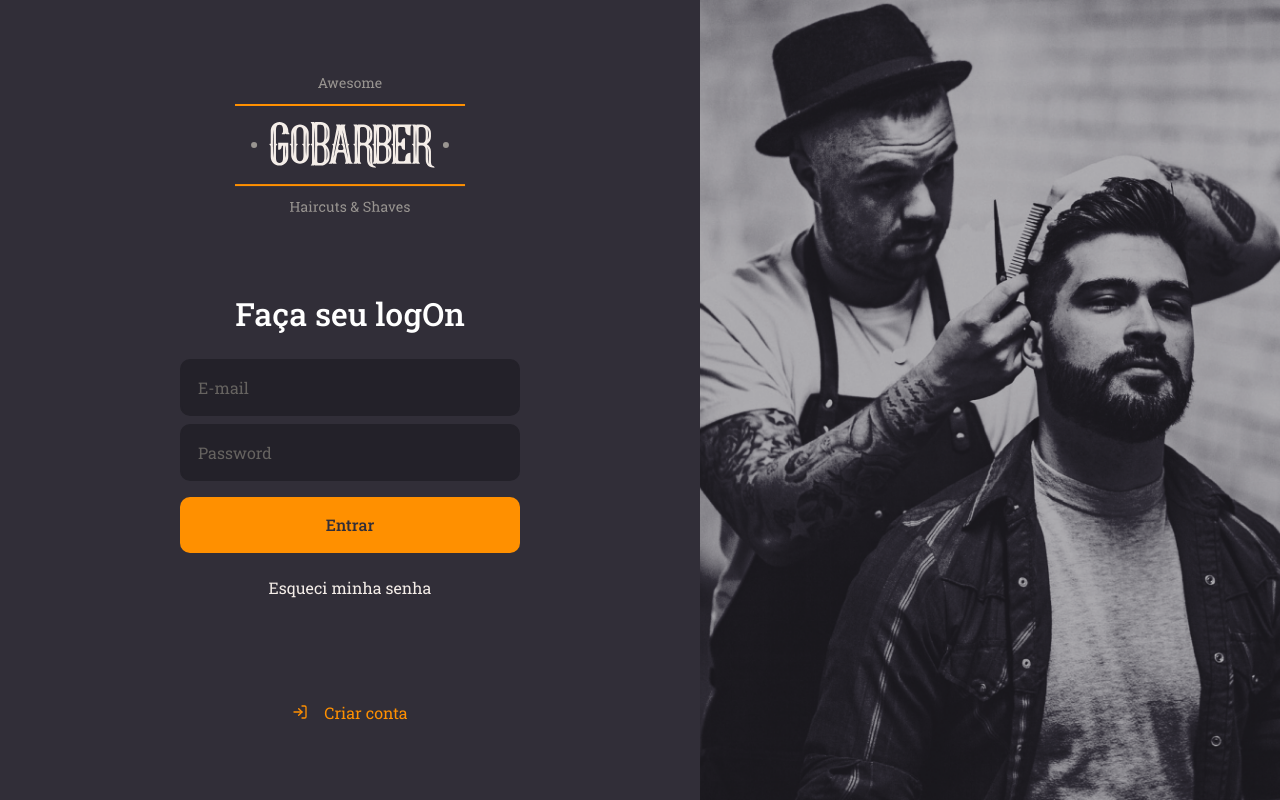
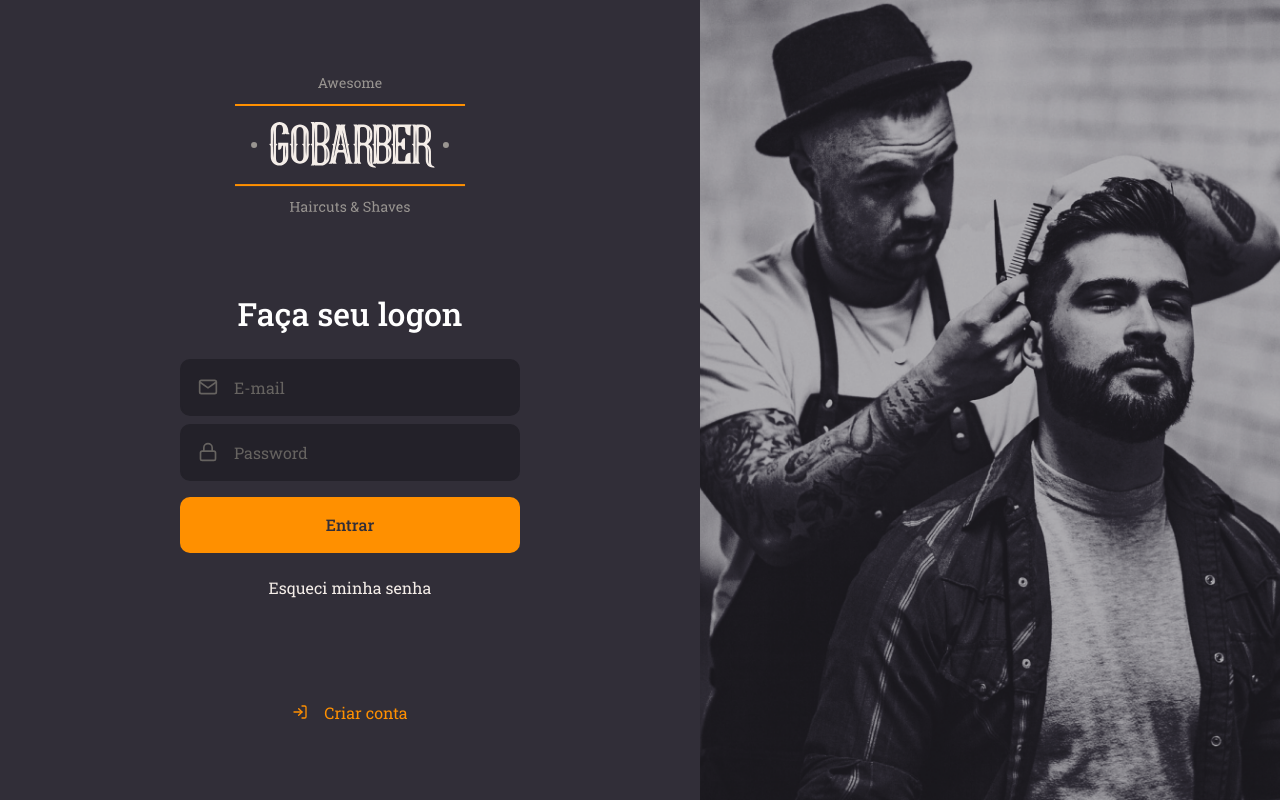
Before and after one commit to carlos-mattos/web-barber, a React (Create React App) app in the folder web/: page / in a window 1280 px wide. Built offline with nearby package versions, Linux system fonts and the light colour scheme; the HTML template or start-up script is replaced by a standard one.

Commit message:
pagina logon

```diff
--- /dev/null
+++ b/web/src/components/Button/index.tsx
@@ -0,0 +1,14 @@
+import React, { ButtonHTMLAttributes } from 'react';
+import { Container } from './styles';
+
+type ButtonProps = ButtonHTMLAttributes<HTMLButtonElement>;
+
+const Button: React.FC<ButtonProps> = ({ children, ...rest }) => {
+  return (
+    <Container type="button" {...rest}>
+      {children}
+    </Container>
+  );
+};
+
+export default Button;
--- /dev/null
+++ b/web/src/components/Button/styles.ts
@@ -0,0 +1,19 @@
+import styled from 'styled-components';
+import { shade } from 'polished';
+
+export const Container = styled.button`
+  background: #ff9000;
+  height: 56px;
+  border-radius: 10px;
+  border: 0;
+  padding: 0 16px;
+  color: #312e38;
+  width: 100%;
+  font-weight: 500;
+  margin-top: 16px;
+  transition: background-color 0.2s;
+
+  &:hover {
+    background: ${shade(0.2, '#ff9000')};
+  }
+`;
--- /dev/null
+++ b/web/src/components/Input/index.tsx
@@ -0,0 +1,19 @@
+import React, { InputHTMLAttributes } from 'react';
+import { Container } from './styles';
+import { IconBaseProps } from 'react-icons';
+
+interface InputProps extends InputHTMLAttributes<HTMLInputElement> {
+  name: string;
+  icon: React.ComponentType<IconBaseProps>;
+}
+
+const Input: React.FC<InputProps> = ({ icon: Icon, ...rest }) => {
+  return (
+    <Container>
+      {Icon && <Icon size={20} />}
+      <input {...rest} />
+    </Container>
+  );
+};
+
+export default Input;
--- /dev/null
+++ b/web/src/components/Input/styles.ts
@@ -0,0 +1,32 @@
+import styled from 'styled-components';
+
+export const Container = styled.div`
+  background: #232129;
+  border-radius: 10px;
+  border: 2px solid #232129;
+  padding: 16px;
+  width: 100%;
+  display: flex;
+  color: #666360;
+  align-items: center;
+
+  // toda div que seja precedida por outra
+  & + div {
+    margin-top: 8px;
+  }
+
+  input {
+    background: transparent;
+    flex: 1;
+    border: 0;
+    color: #f4ede8;
+
+    &::placeholder {
+      color: #666360;
+    }
+  }
+
+  svg {
+    margin-right: 16px;
+  }
+`;
--- a/web/src/pages/SignIn/index.tsx
+++ b/web/src/pages/SignIn/index.tsx
@@ -1,7 +1,9 @@
 import React from 'react';
 import { Container, Background, Content } from './styles';
 import logoImg from '../../assets/logo.svg';
-import { FiLogIn } from 'react-icons/fi';
+import { FiLogIn, FiMail, FiLock } from 'react-icons/fi';
+import Input from '../../components/Input';
+import Button from '../../components/Button';
 
 const SignIn: React.FC = () => {
   return (
@@ -10,12 +12,17 @@
         <img src={logoImg} alt="logo" />
 
         <form>
-          <h1>Faça seu logOn</h1>
+          <h1>Faça seu logon</h1>
 
-          <input type="text" placeholder="E-mail" />
-          <input type="text" placeholder="Password" />
+          <Input name="email" icon={FiMail} type="text" placeholder="E-mail" />
+          <Input
+            name="password"
+            icon={FiLock}
+            type="text"
+            placeholder="Password"
+          />
 
-          <button type="submit">Entrar</button>
+          <Button type="submit">Entrar</Button>
 
           <a href="# ">Esqueci minha senha</a>
         </form>
--- a/web/src/pages/SignIn/styles.ts
+++ b/web/src/pages/SignIn/styles.ts
@@ -25,40 +25,6 @@
       margin-bottom: 24px;
     }
 
-    input {
-      background: #232129;
-      border-radius: 10px;
-      border: 2px solid #232129;
-      padding: 16px;
-      width: 100%;
-      color: #f4ede8;
-
-      &::placeholder {
-        color: #666360;
-      }
-
-      // todo input que seja precedido por outro
-      & + input {
-        margin-top: 8px;
-      }
-    }
-
-    button {
-      background: #ff9000;
-      height: 56px;
-      border-radius: 10px;
-      border: 0;
-      padding: 0 16px;
-      color: #312e38;
-      width: 100%;
-      font-weight: 500;
-      margin-top: 16px;
-      transition: background-color 0.2s;
-
-      &:hover {
-        background: ${shade(0.2, '#ff9000')};
-      }
-    }
     a {
       color: #f4ede8;
       display: block;
```
